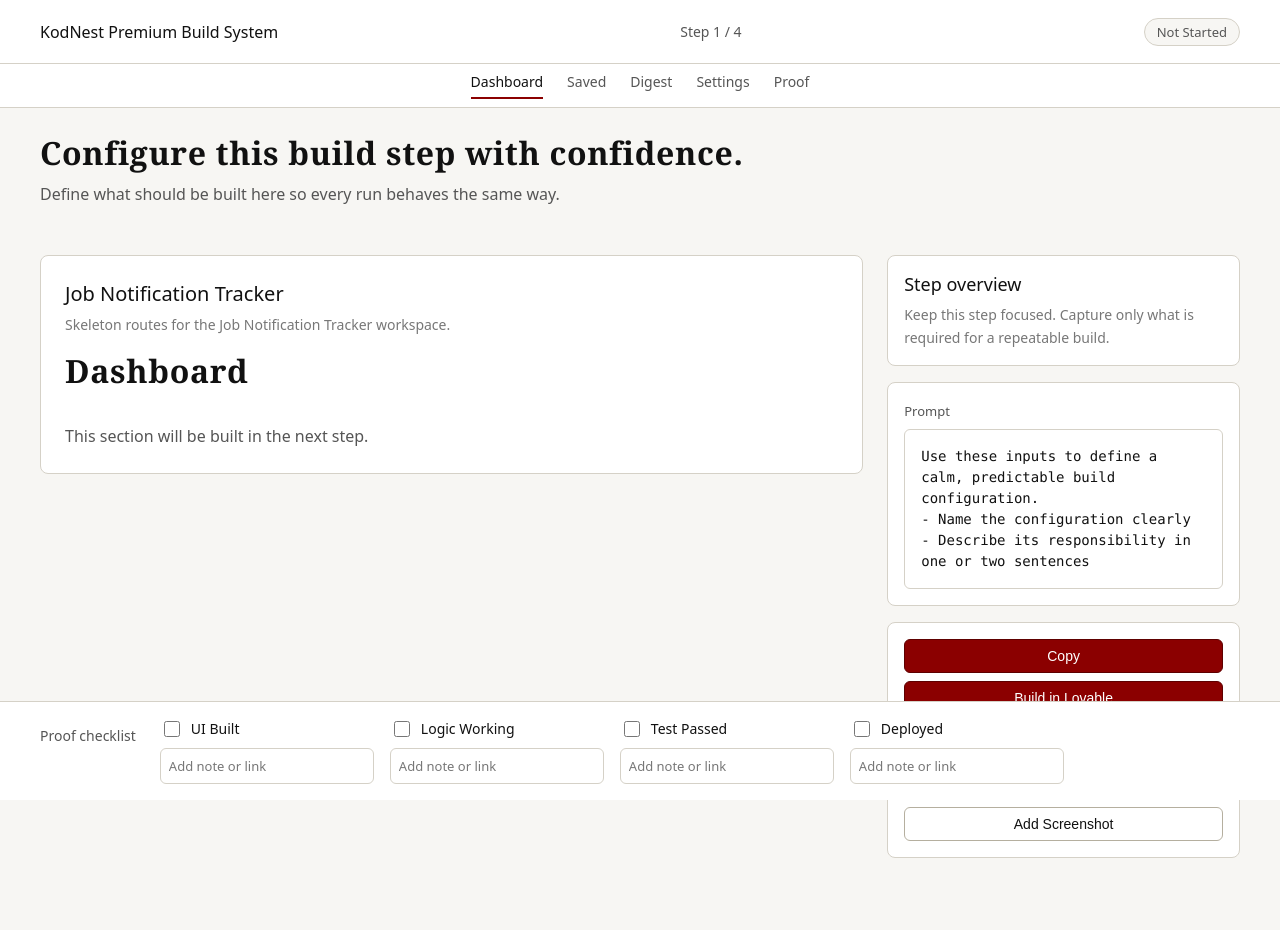
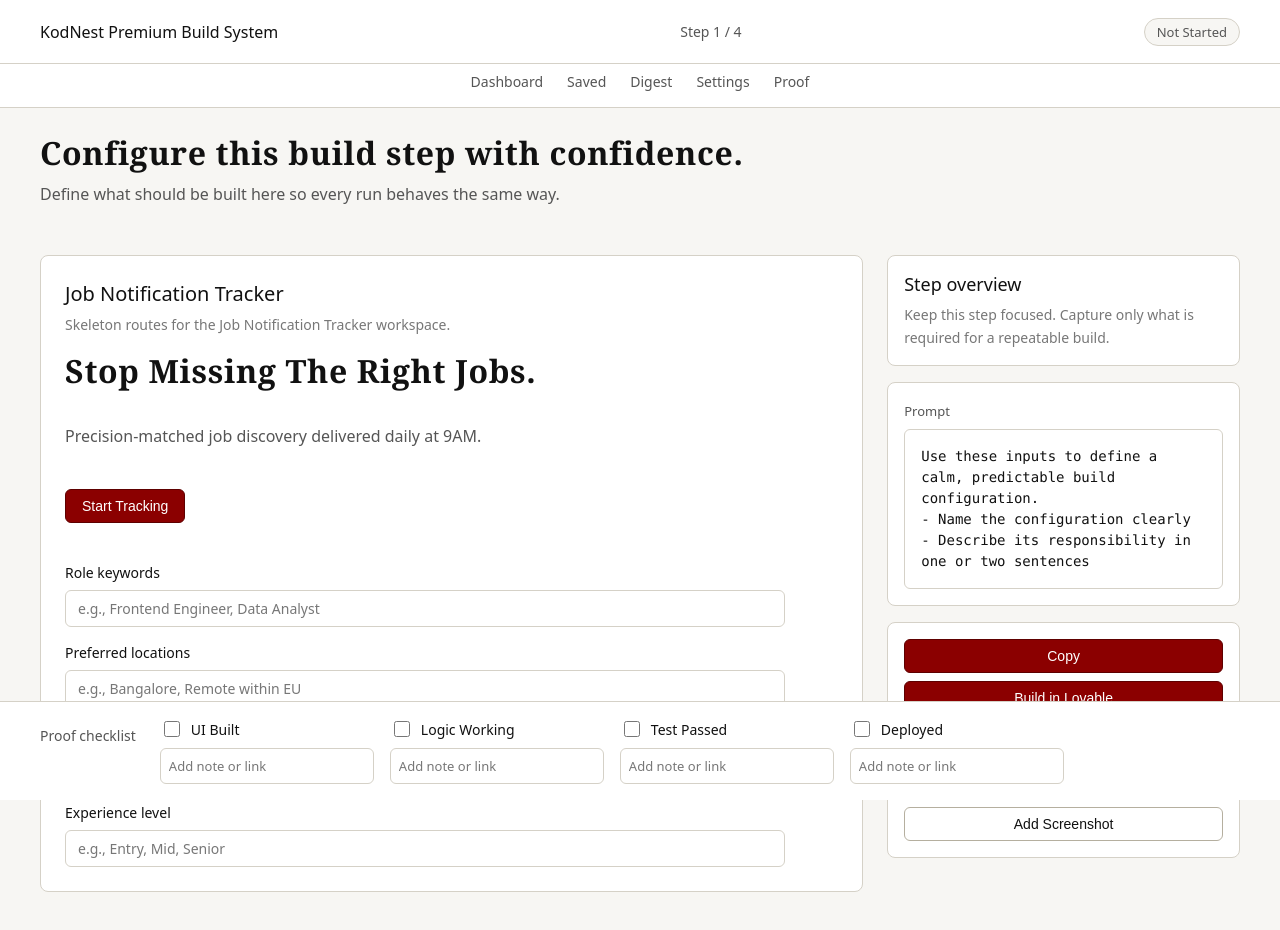
Before and after one commit to vikasreddy828/KodNest, a plain HTML site: page index.html in a window 1280 px wide. Drawn offline with Linux system fonts and the light colour scheme.

Commit message:
Add Job Notification Tracker landing and settings skeleton

```diff
--- a/app.js
+++ b/app.js
@@ -2,12 +2,46 @@
 
 (function () {
   var ROUTES = {
-    "/": "Dashboard",
-    "/dashboard": "Dashboard",
-    "/saved": "Saved",
-    "/digest": "Digest",
-    "/settings": "Settings",
-    "/proof": "Proof",
+    "/": {
+      title: "Stop Missing The Right Jobs.",
+      subtitle: "Precision-matched job discovery delivered daily at 9AM.",
+      showCta: true,
+      showSettings: false,
+    },
+    "/dashboard": {
+      title: "Dashboard",
+      subtitle:
+        "No jobs yet. In the next step, you will load a realistic dataset.",
+      showCta: false,
+      showSettings: false,
+    },
+    "/settings": {
+      title: "Settings",
+      subtitle: "This section will be built in the next step.",
+      showCta: false,
+      showSettings: true,
+    },
+    "/saved": {
+      title: "Saved Jobs",
+      subtitle:
+        "Nothing saved yet. In the next step, you will keep the roles that matter here.",
+      showCta: false,
+      showSettings: false,
+    },
+    "/digest": {
+      title: "Daily Digest",
+      subtitle:
+        "No digests yet. In the next step, you will see a calm daily summary here.",
+      showCta: false,
+      showSettings: false,
+    },
+    "/proof": {
+      title: "Proof Workspace",
+      subtitle:
+        "This page will collect proof artifacts for your builds in the next step.",
+      showCta: false,
+      showSettings: false,
+    },
   };
 
   function getPathFromHash() {
@@ -30,6 +64,8 @@
   function updateRoute(path) {
     var titleEl = document.getElementById("route-title");
     var subtitleEl = document.getElementById("route-subtitle");
+    var ctaEl = document.getElementById("route-cta");
+    var settingsEl = document.getElementById("settings-fields");
 
     // Unknown route → calm 404 state
     if (!ROUTES[path]) {
@@ -46,22 +82,36 @@
         link.classList.remove("kn-nav__link--active");
       });
 
+      if (ctaEl) {
+        ctaEl.hidden = true;
+      }
+      if (settingsEl) {
+        settingsEl.hidden = true;
+      }
+
       return;
     }
 
-    var title = ROUTES[path];
+    var config = ROUTES[path];
     if (titleEl) {
-      titleEl.textContent = title;
+      titleEl.textContent = config.title;
     }
     if (subtitleEl) {
-      subtitleEl.textContent = "This section will be built in the next step.";
+      subtitleEl.textContent = config.subtitle;
+    }
+
+    if (ctaEl) {
+      ctaEl.hidden = !config.showCta;
+    }
+    if (settingsEl) {
+      settingsEl.hidden = !config.showSettings;
     }
 
     // Update nav active link
     var links = document.querySelectorAll(".kn-nav__link");
     links.forEach(function (link) {
       var route = link.getAttribute("data-route");
-      if (route === path || (path === "/" && route === "/dashboard")) {
+      if (route === path) {
         link.classList.add("kn-nav__link--active");
       } else {
         link.classList.remove("kn-nav__link--active");
@@ -73,7 +123,7 @@
     var link = evt.target.closest(".kn-nav__link");
     if (!link) return;
     evt.preventDefault();
-    var route = link.getAttribute("data-route") || "/dashboard";
+    var route = link.getAttribute("data-route") || "/";
     setHashForPath(route);
   }
 
@@ -111,5 +161,12 @@
 
     var initialPath = getPathFromHash();
     updateRoute(initialPath);
+
+    var ctaEl = document.getElementById("route-cta");
+    if (ctaEl) {
+      ctaEl.addEventListener("click", function () {
+        setHashForPath("/settings");
+      });
+    }
   });
 })();
--- a/index.html
+++ b/index.html
@@ -79,10 +79,74 @@
               </p>
             </header>
             <div class="kn-card__body">
-              <h1 class="kn-route__title" id="route-title">Dashboard</h1>
+              <h1 class="kn-route__title" id="route-title">
+                Stop Missing The Right Jobs.
+              </h1>
               <p class="kn-route__subtitle" id="route-subtitle">
-                This section will be built in the next step.
+                Precision-matched job discovery delivered daily at 9AM.
               </p>
+
+              <button
+                type="button"
+                class="kn-button kn-button--primary kn-route__cta"
+                id="route-cta"
+              >
+                Start Tracking
+              </button>
+
+              <div class="kn-settings" id="settings-fields" hidden>
+                <div class="kn-field">
+                  <label class="kn-label" for="role-keywords">
+                    Role keywords
+                  </label>
+                  <input
+                    id="role-keywords"
+                    class="kn-input"
+                    type="text"
+                    placeholder="e.g., Frontend Engineer, Data Analyst"
+                    disabled
+                  />
+                </div>
+
+                <div class="kn-field">
+                  <label class="kn-label" for="preferred-locations">
+                    Preferred locations
+                  </label>
+                  <input
+                    id="preferred-locations"
+                    class="kn-input"
+                    type="text"
+                    placeholder="e.g., Bangalore, Remote within EU"
+                    disabled
+                  />
+                </div>
+
+                <div class="kn-field">
+                  <label class="kn-label" for="mode">
+                    Mode (Remote/Hybrid/Onsite)
+                  </label>
+                  <input
+                    id="mode"
+                    class="kn-input"
+                    type="text"
+                    placeholder="Remote / Hybrid / Onsite"
+                    disabled
+                  />
+                </div>
+
+                <div class="kn-field">
+                  <label class="kn-label" for="experience-level">
+                    Experience level
+                  </label>
+                  <input
+                    id="experience-level"
+                    class="kn-input"
+                    type="text"
+                    placeholder="e.g., Entry, Mid, Senior"
+                    disabled
+                  />
+                </div>
+              </div>
             </div>
           </div>
         </section>
--- a/styles.css
+++ b/styles.css
@@ -236,6 +236,18 @@ a:hover {
   line-height: 1.6;
   color: var(--kn-color-text-muted);
   max-width: 720px;
+}
+
+.kn-route__cta {
+  margin-top: var(--kn-spacing-3);
+  align-self: flex-start;
+}
+
+.kn-settings {
+  margin-top: var(--kn-spacing-3);
+  display: flex;
+  flex-direction: column;
+  gap: var(--kn-spacing-2);
 }
 
 /* Main Content Layout */
```
